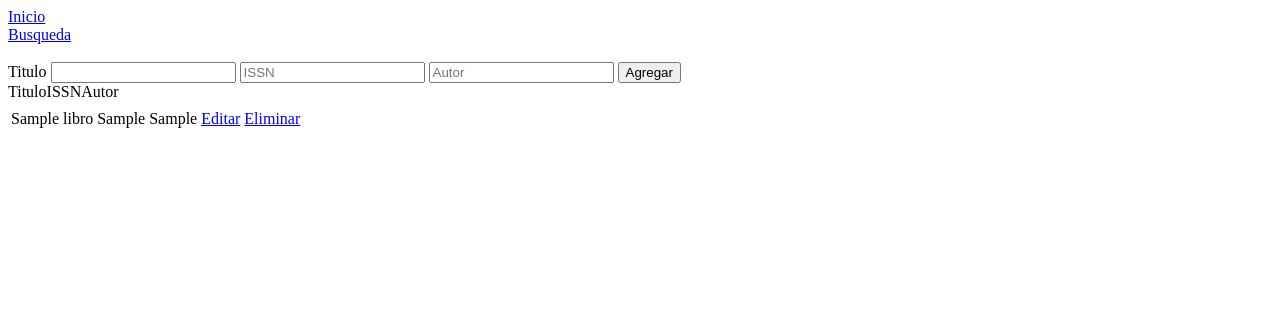
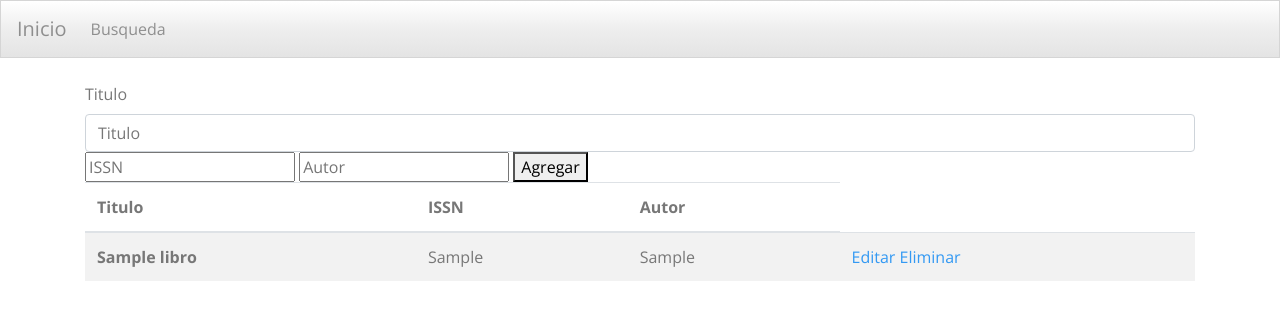
Before and after one commit to calopez280/Librerias, a Flask app: page / in a window 1280 px wide. Shown: the top 320 px of the page. Run offline with Flask 2, Linux system fonts and the light colour scheme; tables that the repository leaves empty or names only in its code hold one stand-in row (values such as "Sample post"); some libraries are stand-ins or nearby versions.

Commit message:
Tabla
Edicion de tabla en Diseño

```diff
--- a/templates/Index.html
+++ b/templates/Index.html
@@ -19,7 +19,7 @@
 </br>
 <form action="/Agregar_Libro" method="POST">
         <label for="exampleInputEmail1">Titulo</label>
-        <input type="text" class="form-control" name="titulo">
+        <input type="text" class="form-control" name="titulo" placeholder="Titulo">
         <input type="text" name="iSSN" placeholder="ISSN">
         <input type="text" name="autor" placeholder="Autor">
         <button type="submit">Agregar</button>
@@ -27,16 +27,19 @@
 
 
 
-<table>
+<table class="table table-striped">
         <thead>
-                <tr>Titulo</tr>
-                <tr>ISSN</tr>
-                <tr>Autor</tr>
+                <tr>
+                        <th scope="col">Titulo</th>
+                        <th scope="col">ISSN</th>
+                        <th scope="col">Autor</th>
+                </tr>
         </thead>
         <tbody>
+
                 {% for libro in libros %}
                 <tr>
-                        <td>{{libro.1}}</td>
+                        <th scope="row">{{libro.1}}</th>
                         <td>{{libro.2}}</td>
                         <td>{{libro.3}}</td>
                         <td>
--- a/templates/layout.html
+++ b/templates/layout.html
@@ -5,6 +5,7 @@
     <meta name="viewport" content="width=device-width, initial-scale=1.0">
     <meta http-equiv="X-UA-Compatible" content="ie=edge">
     <title>Libros</title>
+    <link rel="stylesheet" href="https://bootswatch.com/4/spacelab/bootstrap.min.css">
 
     <nav class="navbar navbar-expand-lg navbar-light bg-light">
             <a class="navbar-brand" href="/">Inicio</a>
```
